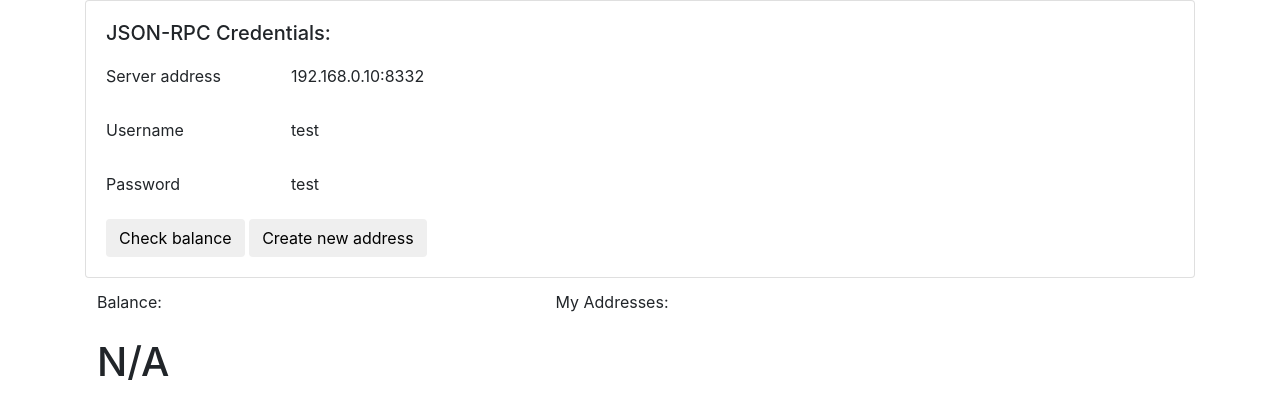
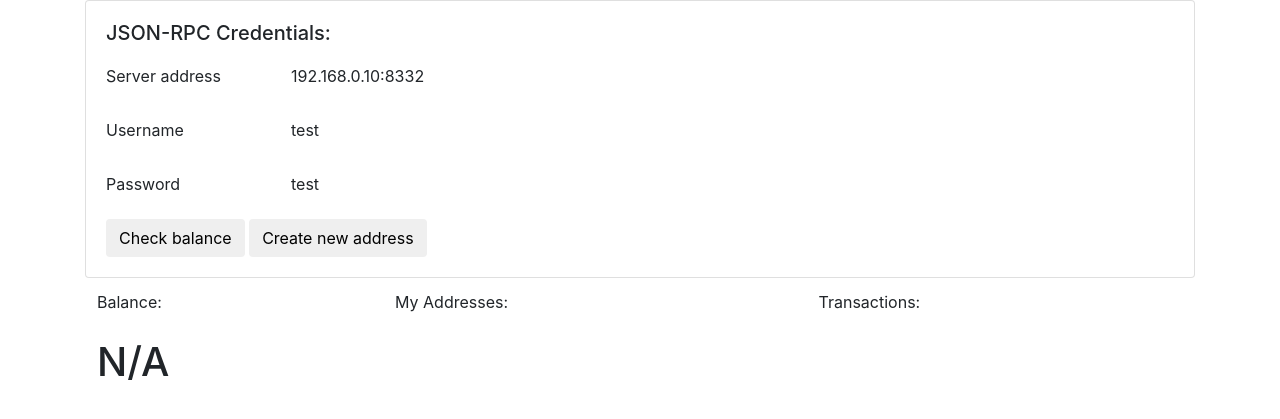
Before and after one commit to 0lEV/btc_wallet_management, a Django app: template wallets/templates/index.html in a window 1280 px wide. Shown: the top 419 px of the page. Run offline with Django 3.2, Linux system fonts and the light colour scheme; the template is opened without the code that fills it, so the values that code supplies are empty; some libraries are stand-ins or nearby versions.

Commit message:
transactions list

```diff
--- a/wallets/static/js/index.js
+++ b/wallets/static/js/index.js
@@ -31,6 +31,7 @@ var app = new Vue({
             password: 'test'
         },
         addresses: [],
+        transactions: [],
         balance: 'N/A',
         //Enables or disables buttons
         buttons: {
@@ -41,6 +42,7 @@ var app = new Vue({
     mounted: function () {
         this.getAddresses();
         this.checkBalance();
+        this.listTransactions();
     },
     methods: {
         checkBalance: function() {
@@ -83,6 +85,19 @@ var app = new Vue({
                 .fail(function (res) {
                     alert(res)
                 });
+        },
+        listTransactions: function () {
+            var self = this;
+            $.postJson('/transactions', this.form)
+                .done(function (res) {
+                    console.log(res.data);
+                    self.transactions = res.data.map(function (trans) {
+                        return 'txid: ' + trans.txid + '\r\naddress: ' + trans.address + '\r\namount: ' + trans.amount;
+                    });
+                })
+                .fail(function (res) {
+                    alert(res)
+                });
         }
     }
 });
--- a/wallets/templates/index.html
+++ b/wallets/templates/index.html
@@ -42,12 +42,18 @@
             <tr>
                 <td>Balance:</td>
                 <td>My Addresses:</td>
+                <td>Transactions:</td>
             </tr>
             <tr>
                 <td><h1>[[balance]]</h1></td>
                 <td>
                     <ul class="list-group">
                         <li v-for="address in addresses" class="list-group-item">[[address]]</li>
+                    </ul>
+                </td>
+                <td>
+                    <ul class="list-group">
+                        <li v-for="transaction in transactions" class="list-group-item"><pre style="border: 1px solid grey;">[[transaction]]</pre></li>
                     </ul>
                 </td>
 
--- a/wallets/urls.py
+++ b/wallets/urls.py
@@ -8,4 +8,5 @@ urlpatterns = [
     url(r'^newaddress$', views.get_new_address, name='new_address'),
     url(r'^addresses$', views.get_addresses, name='addresses'),
     url(r'^accountaddress$', views.get_account_address, name='accountaddress'),
+    url(r'^transactions$', views.list_transactions, name='transactions'),
 ]
--- a/wallets/utils.py
+++ b/wallets/utils.py
@@ -6,7 +6,7 @@ def create_rpc_connection(params):
     username = params.get('username')
     password = params.get('password')
     server = params.get('server')
-    return AuthServiceProxy("http://%s:%s@%s" % (username, password, server))
+    return AuthServiceProxy("http://%s:%s@%s" % (username, password, server), timeout=120)
 
 
 def make_response(data=None, error=''):
```
Also changed, not shown: wallets/views.py (+10 -0 lines).
